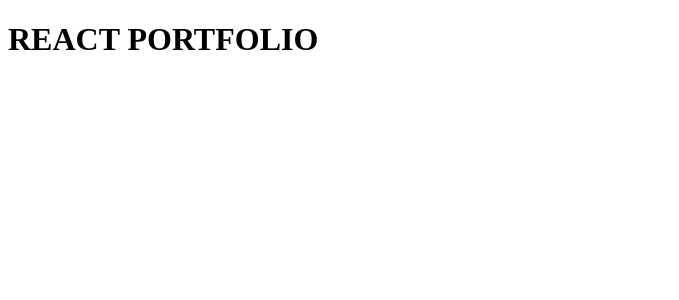
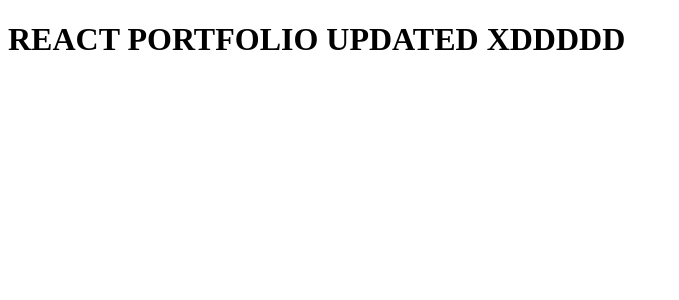
Before and after one commit to Frankcs96/react-portfolio, a React (Create React App) app: page / in a window 1280 px wide. Shown: the top 300 px of the page, without its empty margins (0-679 px from the left). Built offline with nearby package versions, Linux system fonts and the light colour scheme.

Commit message:
Creating structure

```diff
--- a/package.json
+++ b/package.json
@@ -17,7 +17,7 @@
     "build": "react-scripts build",
     "test": "react-scripts test",
     "eject": "react-scripts eject",
-    "predeploy": "npm run build",
+    "predeploy": "npm run build && cp CNAME build/CNAME",
     "deploy": "gh-pages -d build"
   },
   "eslintConfig": {
--- a/src/App.js
+++ b/src/App.js
@@ -2,7 +2,7 @@ import React from 'react';
 
 function App() {
   return (
-   <h1>REACT PORTFOLIO</h1>
+   <h1>REACT PORTFOLIO UPDATED XDDDDD</h1>
   );
 }
 
```
Also changed, not shown: 1 other file (tests, documents, lock files or other folders).
